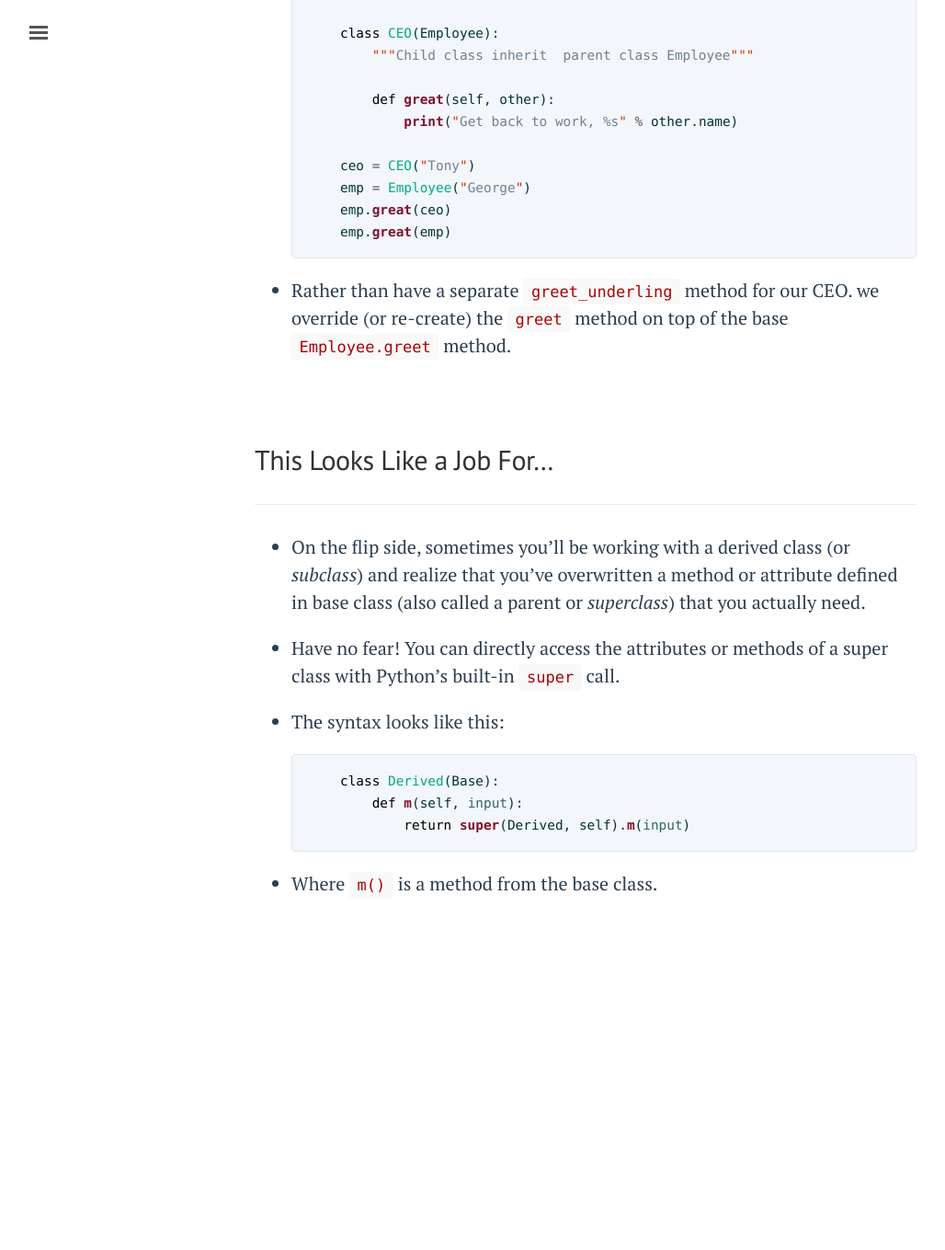
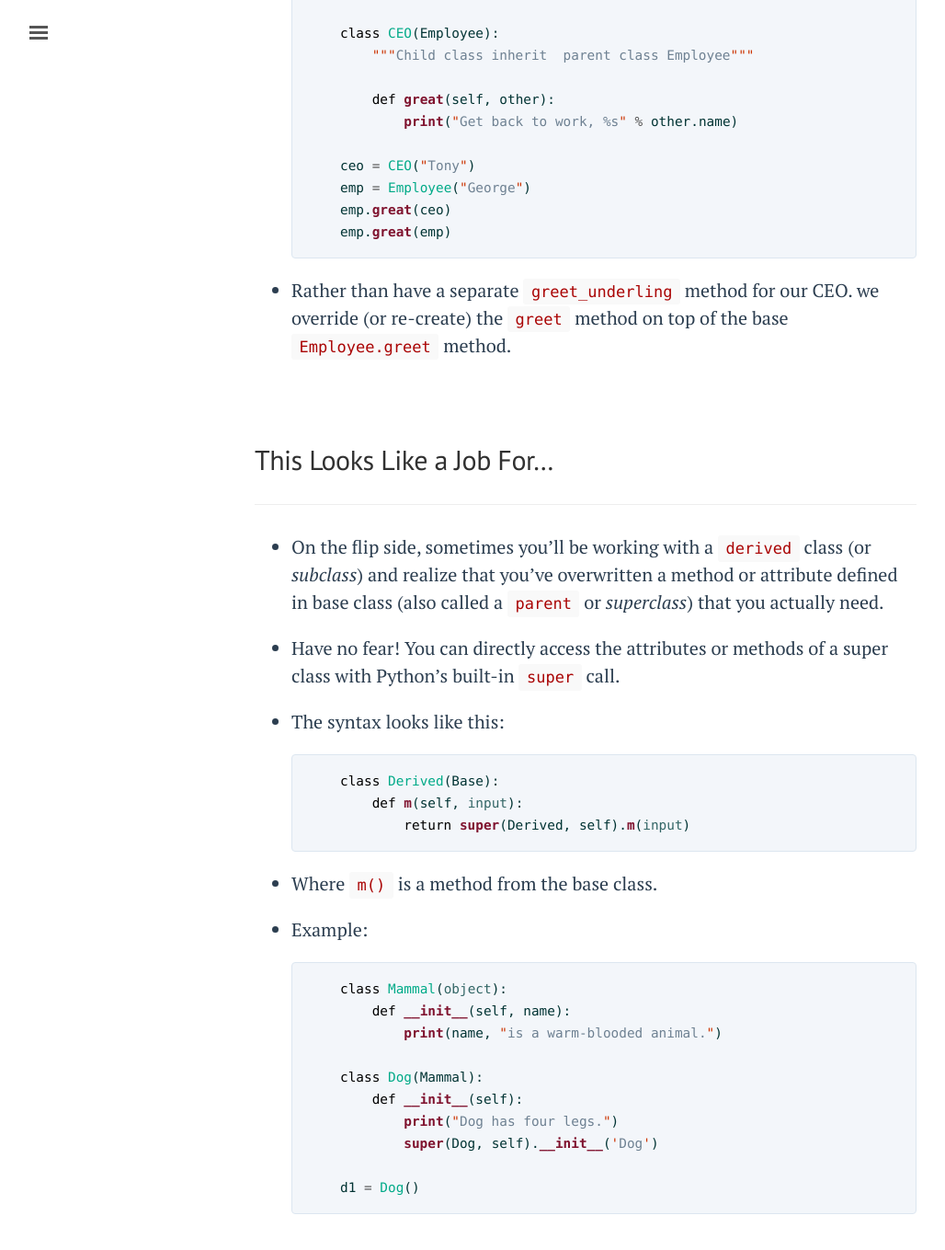
Before and after one commit to g-kutty/py-tour, a Jekyll site: the page built from lessons/10/class.md, in a window 1280 px wide and 1400 px high, scrolled down 6217 px. Shown: the top 1359 px of the window at 92% size, without its empty margins (3-1031 px from the left). Built offline with Jekyll 4.4.1, drawn with Linux system fonts in a browser that asks for light colours; before the commit the page ends 7273 px from its top, so only the background shows below that; some of the changed text lies outside the part shown.

Commit message:
Updated oop doc

````diff
--- a/lessons/10/class.md
+++ b/lessons/10/class.md
@@ -11,7 +11,7 @@
 
 - You can think of an object as a single data structure that contains data as well as functions.
 
-- The functions of an object are called its methods. For example,
+- The _functions_ of an object are called its `methods`. For example,
 
     ```python
         len("Eric")
@@ -40,7 +40,7 @@
             # Class magic here
     ```
 
-- This gives them the powers and abilities of a Python object. By convention, user-defined Python class names start with a capital letter.
+- This gives them the powers and abilities of a Python object. By convention, user-defined python class names start with a capital letter.
 
 - `__init__()`. This function is required for classes, and it's used to initialize the objects it creates.
 
@@ -66,13 +66,13 @@
 
     1. First we create a class named `Square` with an attribute `sides`.
 
-    2. Outside the class definition, we create a new instance of `Square` named `my_shape` and access that attribute using `my_shape.sides`.
+    2. Outside the class definition, we create a new instance of `Square` named `my_shape` and access that attribute using _my_shape.sides_.
 
 &nbsp;
 ## Class Scope
 ***
 
-- Another important aspect of Python classes is scope. The scope of a variable is the context in which it's visible to the program.
+- Another important aspect of Python classes is __scope__. The scope of a variable is the context in which it's visible to the program.
 
 - When dealing with classes, you can have `variables` that are available everywhere (`global` variables), variables that are only available to members of a certain class (`member` variables), and variables that are only available to particular instances of a class (`instance` variables)
 
@@ -82,7 +82,7 @@
 ## They're Multiplying!
 ***
 
-- A class can have any number of `member variables`. These are variables that are available to all members of a class.
+- A class can have any number of `member` variables. These are variables that are available to all members of a class.
 
     ```python
         class Animal(object):
@@ -182,7 +182,7 @@
 ## Override!
 ***
 
-- Sometimes you'll want one class that inherits from another to not only take on the methods and attributes of its parent, but to _override_ one or more of them.
+- Sometimes you'll want one class that inherits from another to not only take on the methods and attributes of its parent, but to __override__ one or more of them.
 
     ```python
         class Employee(object):
@@ -212,7 +212,7 @@
 ## This Looks Like a Job For...
 ***
 
-- On the flip side, sometimes you'll be working with a derived class (or _subclass_) and realize that you've overwritten a method or attribute defined in base class (also called a parent or _superclass_) that you actually need.
+- On the flip side, sometimes you'll be working with a `derived` class (or _subclass_) and realize that you've overwritten a method or attribute defined in base class (also called a `parent` or _superclass_) that you actually need.
 
 - Have no fear! You can directly access the attributes or methods of a super class with Python's built-in `super` call.
 
@@ -225,3 +225,18 @@
     ```
 
 - Where `m()` is a method from the base class.
+
+- Example:
+
+    ```python
+        class Mammal(object):
+            def __init__(self, name):
+                print(name, "is a warm-blooded animal.")
+
+        class Dog(Mammal):
+            def __init__(self):
+                print("Dog has four legs.")
+                super(Dog, self).__init__('Dog')
+
+        d1 = Dog()
+    ```
````
Also changed, not shown: lessons/10/oop.md (+2 -2 lines).
